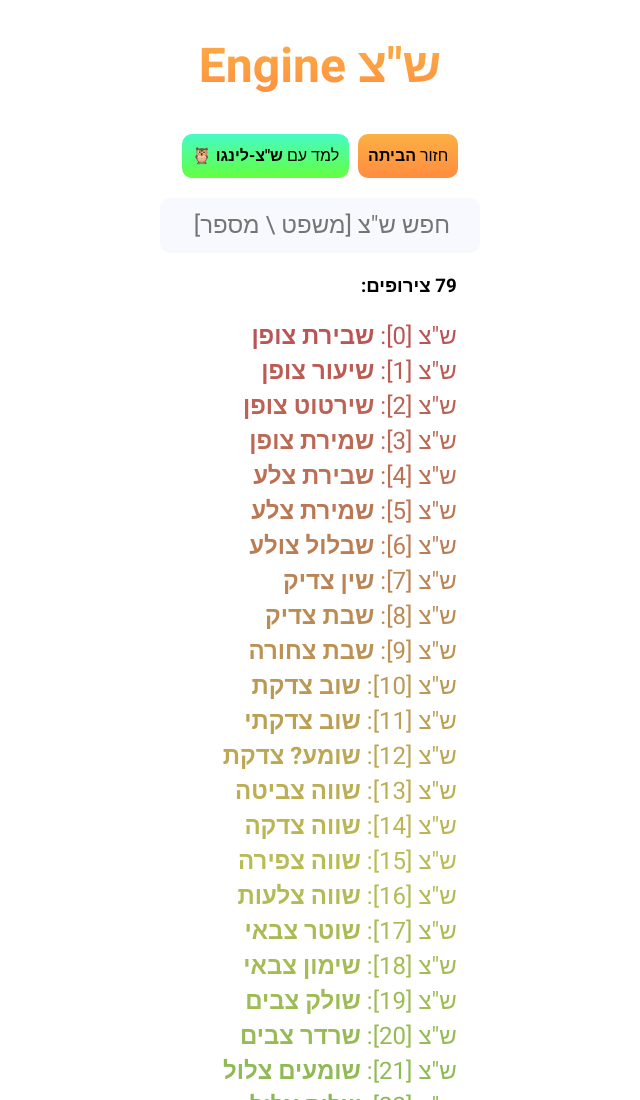
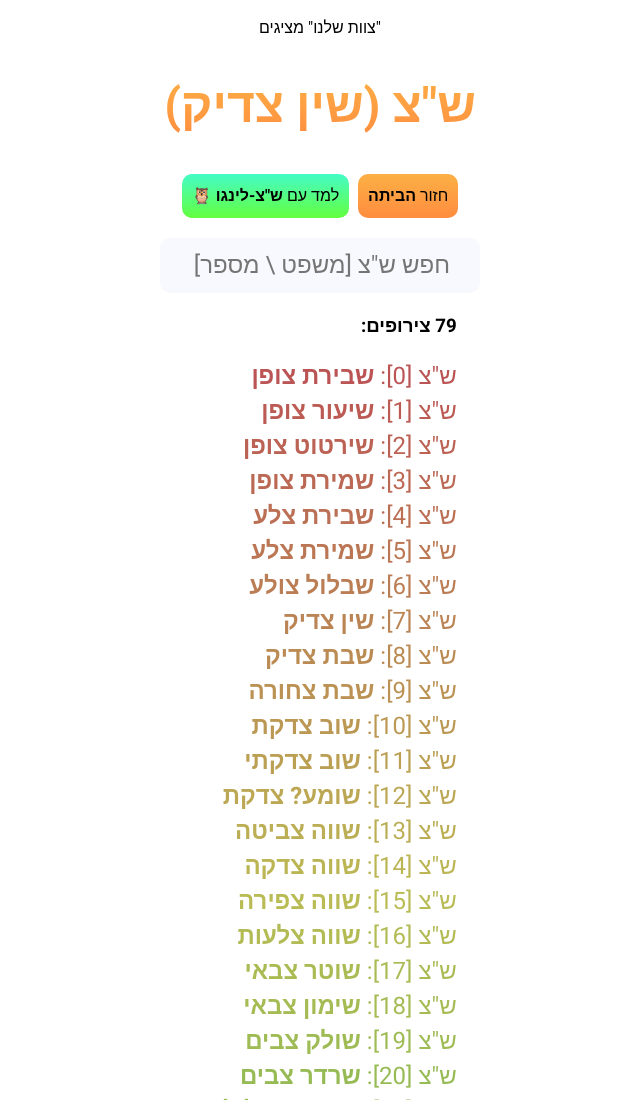
Before and after one commit to Nimrodifla/shatz, a website: page index.html in a window 1280 px wide. Shown: the top 1100 px of the page, without its empty margins (320-960 px from the left). Drawn offline with Linux system fonts and the light colour scheme.

Commit message:
rename & credits

```diff
--- a/index.html
+++ b/index.html
@@ -7,7 +7,8 @@
     <title>שצ</title>
 </head>
 <body>
-    <h1 class="title" id="title">ש"צ Engine</h1>
+    <p>"צוות שלנו" מציגים</p>
+    <h1 class="title" id="title">ש"צ (שין צדיק)</h1>
     <button id="home-btn" class="nav-btn">חזור <strong>הביתה</strong></button>
     <span class="gap"></span>
     <button id="dua-btn" class="nav-btn" onclick="location.href = '/shatz/dua.html';">למד עם <strong>ש"צ-לינגו</strong> 🦉</button><br>
```
